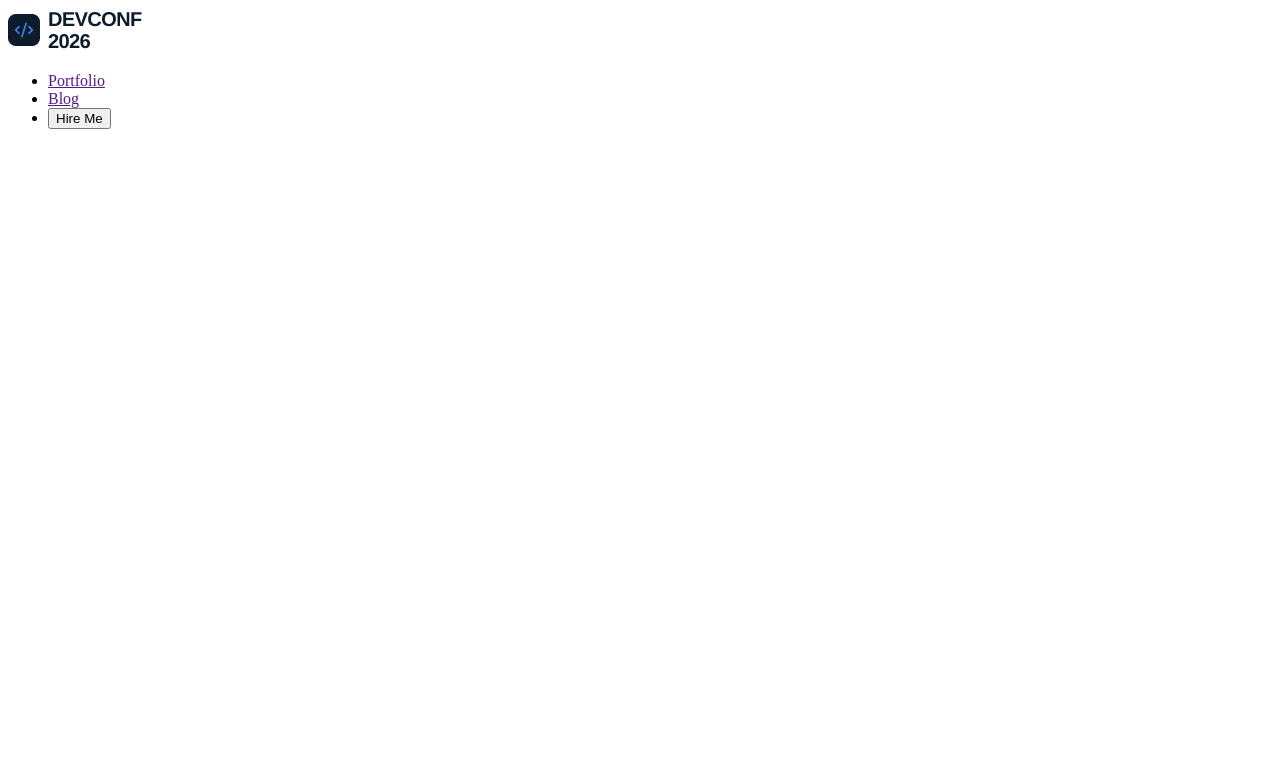
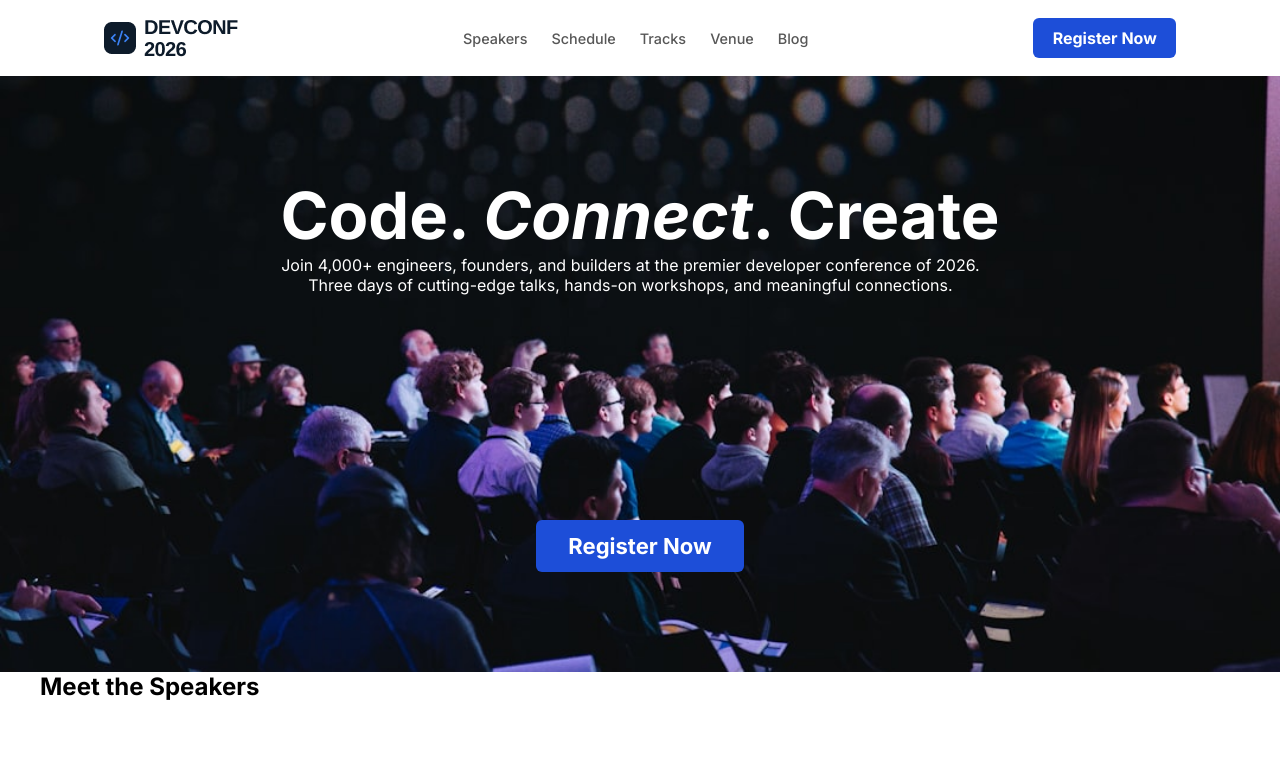
Before and after one commit to istiaqueahmedrhythm-dev/Assignment-1, a plain HTML site: page index.html in a window 1280 px wide. Drawn offline with Linux system fonts and the light colour scheme.

Commit message:
navbar and hero section made

```diff
--- a/index.html
+++ b/index.html
@@ -5,7 +5,7 @@
     <meta charset="UTF-8">
     <meta name="viewport" content="width=\, initial-scale=1.0">
     <title>DEVCONF 2026</title>
-    <link rel="stylesheet" href="./style.css">
+    <link rel="stylesheet" href="./styles.css">
     <!-- Google Fonts -->
     <link rel="preconnect" href="https://fonts.googleapis.com">
     <link rel="preconnect" href="https://fonts.gstatic.com" crossorigin>
@@ -26,13 +26,62 @@
 
             <img src="./images/logo.png" alt="DEVCONF2026 Logo">
             <ul>
-                <li><a href="">Portfolio</a></li>
+                <li><a href="">Speakers</a></li>
+                <li><a href="">Schedule</a></li>
+                <li><a href="">Tracks</a></li>
+                <li><a href="">Venue</a></li>
                 <li><a href="">Blog</a></li>
-                <li><button class="common-btn">Hire Me</button></li>
             </ul>
+            <button class="common-btn">Register Now</button>
+
         </nav>
+
+
     </header>
-    <!-- Navbar end -->
+
+
+    <!-- Hero section start /Banner -->
+    <section class="hero ">
+        <div class="hero-content">
+            <h2>Code. <em>Connect</em>. Create</h2>
+            <p>Join 4,000+ engineers, founders, and builders at the premier developer conference of 2026. Three days of
+                cutting-edge talks, hands-on workshops, and meaningful connections.</p>
+            <button class="common-btn btn-large">Register Now</button>
+        </div>
+    </section>
+    <!-- Hero section ends -->
+
+
+
+    <!-- Meet the speakers section -->
+    <section class="speakers-section container">
+        <h2>Meet the Speakers</h2>
+        <div class="speaker-card">
+            <img src="" alt="">
+            <div>
+
+            </div>
+        </div>
+        <div class="speaker-card">
+            <img src="" alt="">
+            <div>
+
+            </div>
+        </div>
+        <div class="speaker-card">
+            <img src="" alt="">
+            <div>
+
+            </div>
+        </div>
+        <div class="speaker-card">
+            <img src="" alt="">
+            <div>
+
+            </div>
+        </div>
+
+    </section>
 </body>
 
 </html>
--- a/styles.css
+++ b/styles.css
@@ -0,0 +1,90 @@
+/* button color 1d4ed8 */
+/* Common text color 575757 */
+*{
+    padding:0;
+    margin:0;
+    font-family: "Inter", sans-serif;
+    box-sizing: border-box;
+}
+img{
+    max-width: 100%;
+}
+/* Common code */
+.common-btn{
+    background-color: #1d4ed8;
+    padding: 0.6rem 1.2rem;
+    border-radius: 6px;
+    font-weight: bold;
+    font-size: 16px;
+    color: white;
+    border:none;
+    cursor: pointer;
+}
+.btn-large{
+    padding: 0.8rem 2rem;
+    font-size: 22px;
+}
+.container{
+    max-width: 1200px;
+    margin:auto;
+}
+
+/* Navbar CSS */
+nav{
+
+    display:flex;
+    justify-content: space-between;
+    max-width: 1200px;
+    padding: 1rem 5%;
+    position:sticky;
+    align-items: center;
+    z-index: 100;
+}
+
+nav ul{
+    display:flex;
+    justify-content: space-between;
+    align-items: center;
+    list-style: none;
+    gap: 1.5rem;
+
+}
+nav ul li a{
+    text-decoration: none;
+    font-size: 0.9rem;
+    font-weight: 500;
+    color:  #575757;
+}
+
+/* Banner/Hero section */
+
+.hero {
+    position: relative;
+    min-height: 500px;
+    display: flex;
+    align-items: center;
+    justify-content: center;
+    text-align: center;
+    background: url('./images/banner.jpg') center/cover no-repeat;
+}
+
+
+.hero-content {
+    position: relative;
+    z-index: 1;
+    /* ill be honest im still confused about padding and margin this just came from trial and error */
+    padding: 100px 20px;
+    /* margin: 20px 0;  */
+    color: #FFFFFF;
+}
+.hero-content h2{
+    font-size: 65px;
+    font-weight: 700;
+}
+.hero-content p{
+    font-size: 16px;
+    max-width: 700px;
+    text-align: center;
+    margin-bottom:225px;
+
+}
```
